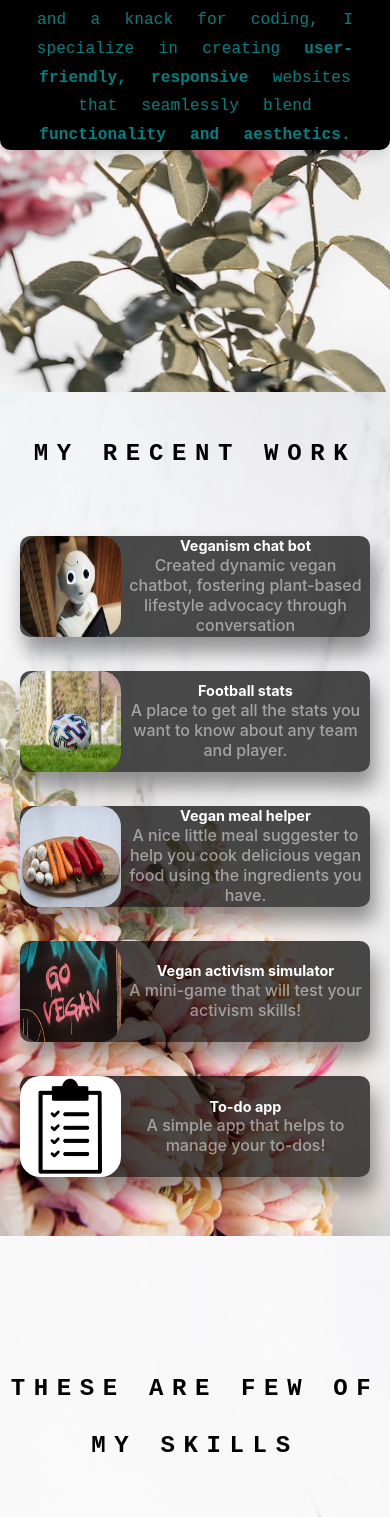
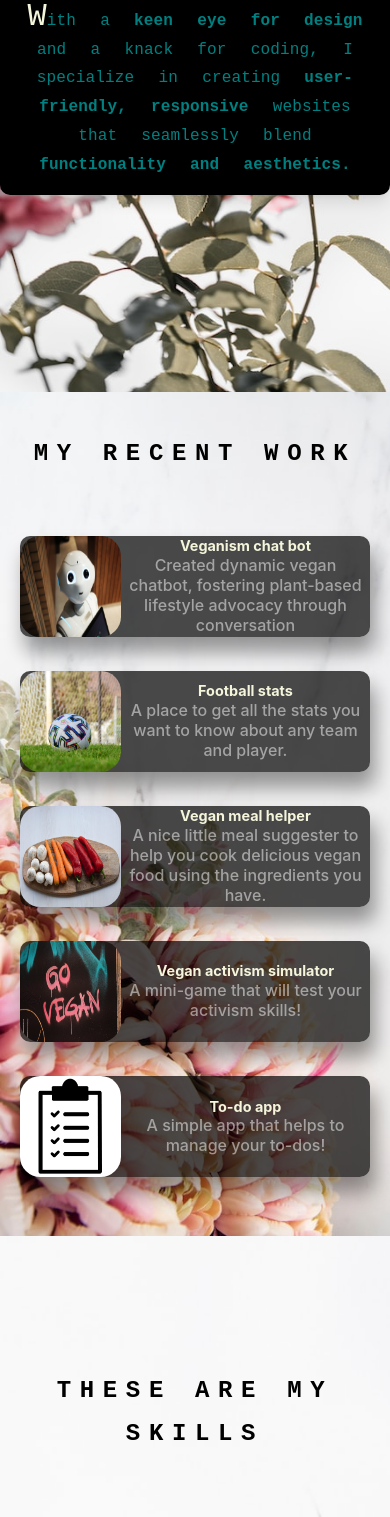
Before and after one commit to yashwanthwebdev/portfolio-pro, a React (Create React App) app: page / in a window 390 px wide. Shown: the part 452-1969 px from the top of the page. Built offline with nearby package versions, Linux system fonts and the light colour scheme.

Commit message:
version 0.3

```diff
--- a/src/Components/Contact/Contact.js
+++ b/src/Components/Contact/Contact.js
@@ -42,43 +42,11 @@ function Contact(props) {
         backgroundSize: "cover",
       }}
     >
-      {/* <Typography
-        variant="h5"
-        style={{
-          fontFamily: "monospace",
-          width: "100%",
-          textAlign: "center",
-          fontWeight: "800",
-
-          // color:
-          //   props.theme === "light"
-          //     ? // ? "rgb(67, 61, 61)"
-          //       "rgba(0, 0, 0,0.5)"
-          //     : "rgb(255, 255, 230)",
-          // backgroundColor: props.theme === "light" ? "white" : "#8c999a",
-          // borderRadius: "0ch 0ch 50% 50%",
-          width: "min-content",
-          color:
-            props.theme === "light"
-              ? // ? "rgb(67, 61, 61)"
-                "rgb(255, 255, 230)"
-              : "rgba(0, 0, 0,0.5)",
-          backgroundColor:
-            props.theme === "light" ? "rgba(0,0,0,0.8)" : "white",
-          // borderRadius: "0ch 0ch 50% 50%",
-          width: "100%",
-          placeSelf: "center",
-          // padding: "1ch",
-        }}
-      >
-        CONTACT DETAILS
-      </Typography> */}
       <Typography
         variant="h5"
         style={{
           color: "black",
           fontFamily: "monospace",
-          width: "100%",
           textAlign: "center",
           fontWeight: "800",
           placeSelf: "center",
@@ -89,6 +57,10 @@ function Contact(props) {
           letterSpacing: {
             xs: "0.7ch",
             lg: "1.3ch",
+          },
+          paddingInline: {
+            xs: "3ch",
+            lg: "0ch",
           },
         }}
       >
--- a/src/Components/Intro/Intro.module.css
+++ b/src/Components/Intro/Intro.module.css
@@ -25,13 +25,12 @@
   .introParagraphs {
     color: teal;
   }
+  .introParaContainer {
+    padding: 1.5ch;
+  }
 }
 
 @media screen and (min-width: 600px) {
-  /* .introParagraphs {
-    width: 50%;
-  } */
-
   .introParaContainer {
     width: 50%;
     padding: 3ch;
--- a/src/Components/Projects/Projects.module.css
+++ b/src/Components/Projects/Projects.module.css
@@ -44,7 +44,7 @@
 .projectThumbnail {
   width: 20ch;
   height: 20ch;
-  border-radius: 1ch;
+  /* border-radius: 1ch; */
   /* outline:solid; */
   place-self: center;
   align-self: center;
@@ -53,6 +53,7 @@
 .title {
   font-size: 1.5rem;
   font-weight: 900;
+  color: beige;
 }
 
 .description {
--- a/src/Components/Skills/Skills.js
+++ b/src/Components/Skills/Skills.js
@@ -70,7 +70,6 @@ function Skills(props) {
         style={{
           color: "black",
           fontFamily: "monospace",
-          width: "100%",
           textAlign: "center",
           fontWeight: "800",
           placeSelf: "center",
@@ -81,10 +80,14 @@ function Skills(props) {
             xs: "0.6ch",
             lg: "1.5ch",
           },
-          lineHeight: "4ch",
+          lineHeight: "3ch",
+          paddingInline: {
+            xs: "3ch",
+            lg: "0ch",
+          },
         }}
       >
-        THESE ARE FEW OF MY SKILLS
+        THESE ARE MY SKILLS
       </Typography>
       <motion.div
         className={style.motionContainer}
```
